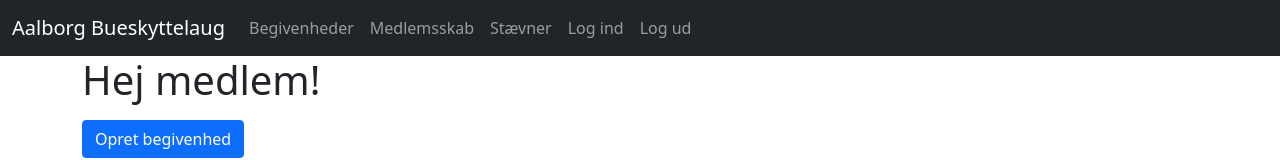
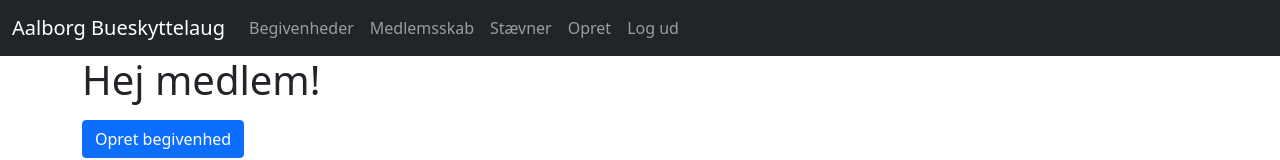
Before and after one commit to PixieStick314/P3-Archery, a SvelteKit app in the folder frontend/: page / in a window 1280 px wide. Shown: the top 160 px of the page. Built offline with nearby package versions, Linux system fonts and the light colour scheme.

Commit message:
small changes
changed create to register
changed sign up folder to create

```diff
--- a/frontend/src/routes/+layout.svelte
+++ b/frontend/src/routes/+layout.svelte
@@ -16,7 +16,7 @@
                     <a href="/competitions" class="nav-link">Stævner</a>
                 </li>
                 <li class="nav-item">
-                    <a href="/signup" class="nav-link">Log ind</a>
+                    <a href="/create" class="nav-link">Opret</a>
                 </li>
                 <li class="nav-item">
                     <a href="/logout" class="nav-link">Log ud</a>
```
Also changed, not shown: frontend/src/routes/create/+page.server.js (renamed from frontend/src/routes/signup/+page.server.js), frontend/src/routes/create/+page.svelte (renamed from frontend/src/routes/signup/+page.svelte), 1 other file (tests, documents, lock files or other folders).
